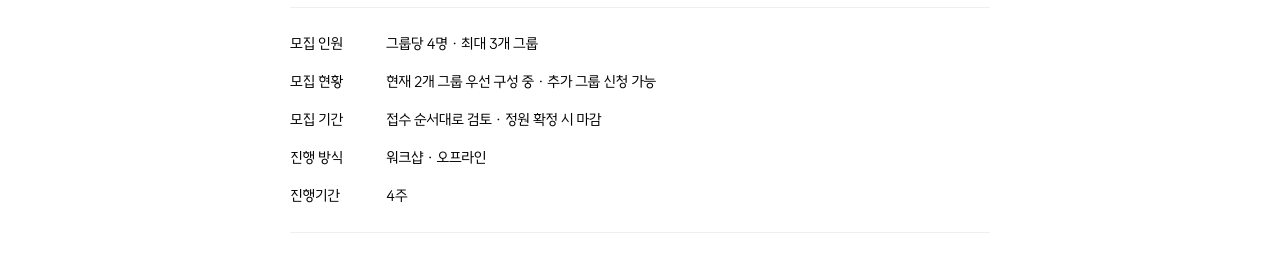
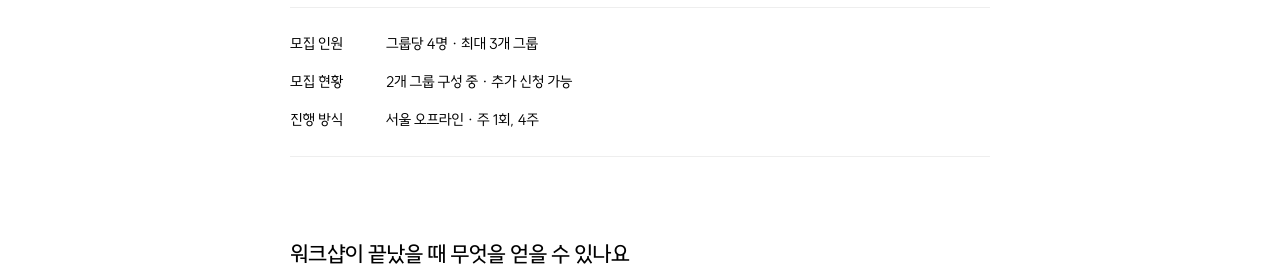
Before and after one commit to jayyoungjun-kim/offset, a Next.js app: page /workshop in a window 1280 px wide. Shown: the part 333-599 px from the top of the page. Built offline with nearby package versions, Linux system fonts and the light colour scheme; no server answers.

Commit message:
Simplify workshop hero details

```diff
--- a/app/workshop/page.tsx
+++ b/app/workshop/page.tsx
@@ -120,19 +120,11 @@ export default function Home() {
           </div>
           <div>
             <dt>모집 현황</dt>
-            <dd>현재 2개 그룹 우선 구성 중 · 추가 그룹 신청 가능</dd>
-          </div>
-          <div>
-            <dt>모집 기간</dt>
-            <dd>접수 순서대로 검토 · 정원 확정 시 마감</dd>
+            <dd>2개 그룹 구성 중 · 추가 신청 가능</dd>
           </div>
           <div>
             <dt>진행 방식</dt>
-            <dd>워크샵 · 오프라인</dd>
-          </div>
-          <div>
-            <dt>진행기간</dt>
-            <dd>4주</dd>
+            <dd>서울 오프라인 · 주 1회, 4주</dd>
           </div>
         </dl>
       </section>
```
